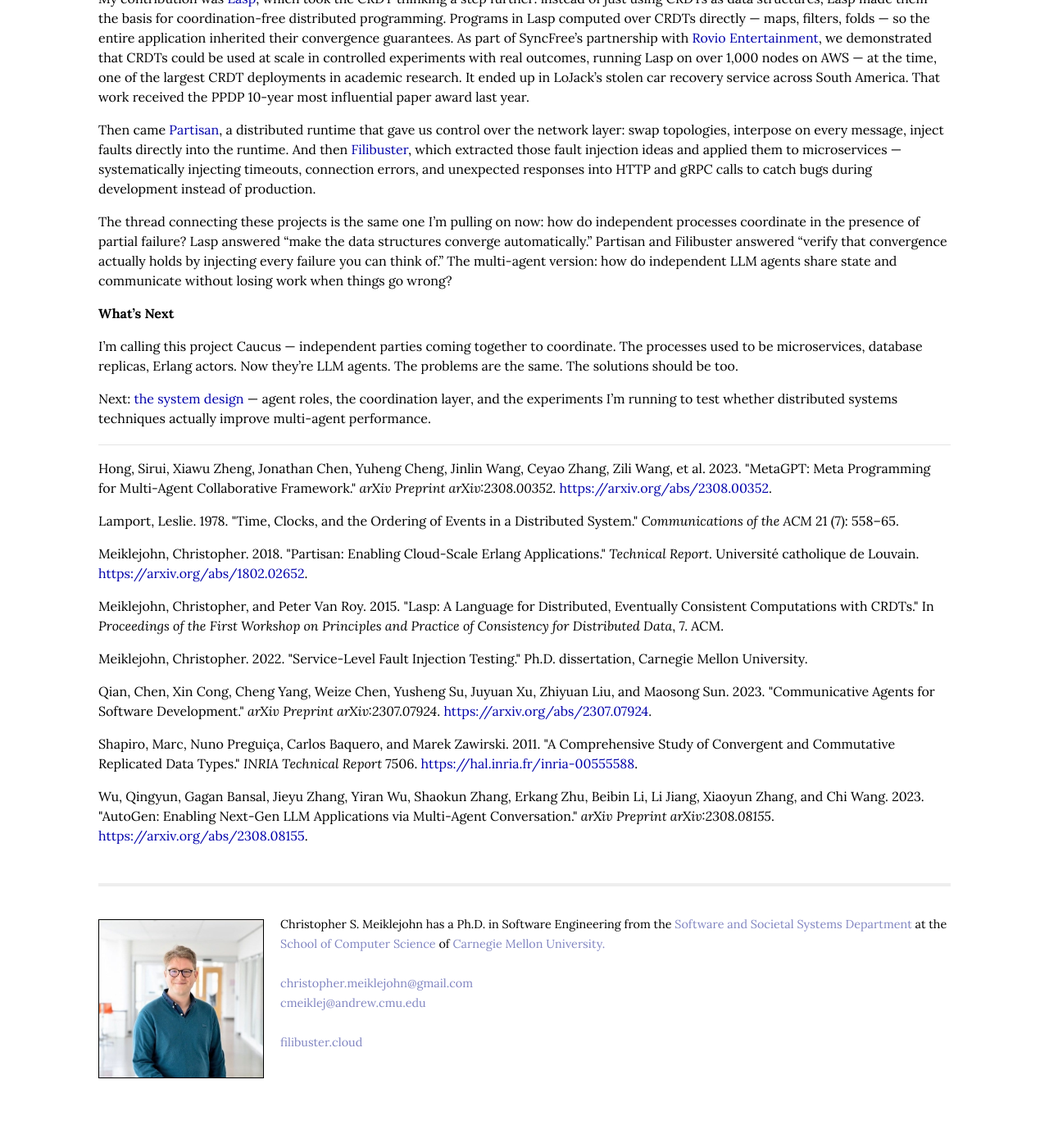
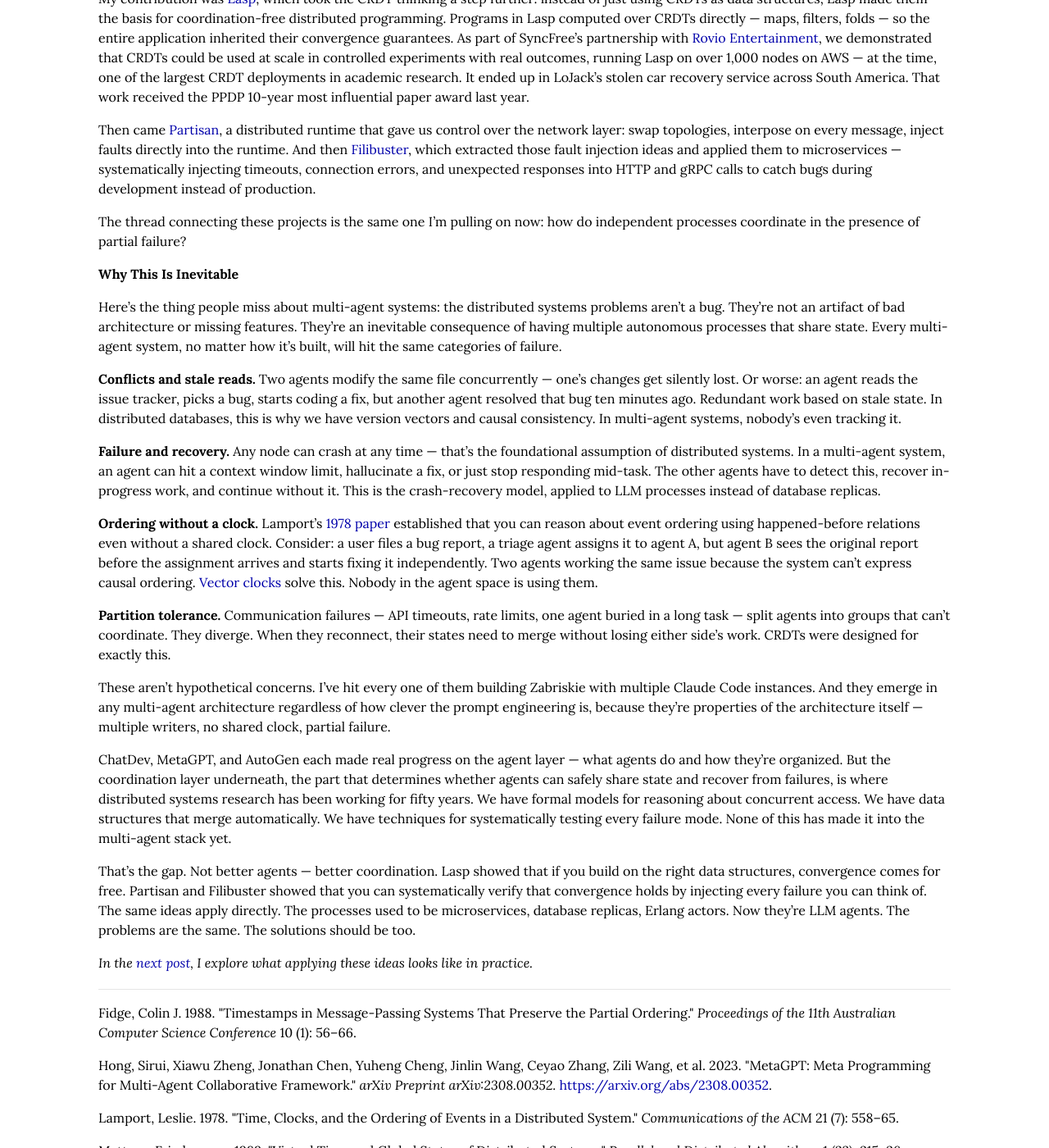
Before and after one commit to cmeiklejohn/cmeiklejohn.github.io, a Jekyll site: the page built from _posts/2026-03-30-caucus.markdown, in a window 1280 px wide and 1400 px high, scrolled down 1846 px. Shown: the whole window at 82% size. Built offline with Jekyll 4.4.1, drawn with Linux system fonts in a browser that asks for light colours; some web fonts are replaced; before the commit the page ends 3214 px from its top, so only the background shows below that; some of the changed text lies outside the part shown.

Commit message:
Make post self-contained: add failure taxonomy, retitle, close argument
- Retitled to "Multi-Agent Systems Have a Distributed Systems Problem"
- Added "Why This Is Inevitable" section with four failure categories
  pulled from the system design post: conflicts/stale reads, failure/
  recovery, ordering without a clock, partition tolerance
- Each category mapped to its distributed systems analog and solution
- Closes with a clear takeaway (not better agents, better coordination)
- Follow-up link is a single italic line, not a cliffhanger
- Added Fidge and Mattern to bibliography for vector clock citations

https://claude.ai/code/session_018mjBVoMgWwm8eLhnnMXsGy

```diff
--- a/_posts/2026-03-30-caucus.markdown
+++ b/_posts/2026-03-30-caucus.markdown
@@ -1,6 +1,6 @@
 ---
 layout: post
-title:  "Caucus: Why a Distributed Systems Researcher Is Building Multi-Agent LLM Coordination"
+title:  "Multi-Agent Systems Have a Distributed Systems Problem"
 date:   2026-03-30 00:00:00 -0000
 group: ai
 categories: ai agents distributed zabriskie
@@ -48,20 +48,40 @@ My contribution was [Lasp](https://arxiv.org/abs/1510.07191), which took the CRD
 
 Then came [Partisan](https://arxiv.org/abs/1802.02652), a distributed runtime that gave us control over the network layer: swap topologies, interpose on every message, inject faults directly into the runtime. And then [Filibuster](https://www.filibuster.cloud), which extracted those fault injection ideas and applied them to microservices — systematically injecting timeouts, connection errors, and unexpected responses into HTTP and gRPC calls to catch bugs during development instead of production.
 
-The thread connecting these projects is the same one I'm pulling on now: how do independent processes coordinate in the presence of partial failure? Lasp answered "make the data structures converge automatically." Partisan and Filibuster answered "verify that convergence actually holds by injecting every failure you can think of." The multi-agent version: how do independent LLM agents share state and communicate without losing work when things go wrong?
+The thread connecting these projects is the same one I'm pulling on now: how do independent processes coordinate in the presence of partial failure?
 
-## What's Next
+## Why This Is Inevitable
 
-I'm calling this project Caucus — independent parties coming together to coordinate. The processes used to be microservices, database replicas, Erlang actors. Now they're LLM agents. The problems are the same. The solutions should be too.
+Here's the thing people miss about multi-agent systems: the distributed systems problems aren't a bug. They're not an artifact of bad architecture or missing features. They're an inevitable consequence of having multiple autonomous processes that share state. Every multi-agent system, no matter how it's built, will hit the same categories of failure.
 
-Next: [the system design](/ai/agents/distributed/zabriskie/2026/04/03/caucus-system-design.html) — agent roles, the coordination layer, and the experiments I'm running to test whether distributed systems techniques actually improve multi-agent performance.
+**Conflicts and stale reads.** Two agents modify the same file concurrently — one's changes get silently lost. Or worse: an agent reads the issue tracker, picks a bug, starts coding a fix, but another agent resolved that bug ten minutes ago. Redundant work based on stale state. In distributed databases, this is why we have version vectors and causal consistency. In multi-agent systems, nobody's even tracking it.
+
+**Failure and recovery.** Any node can crash at any time — that's the foundational assumption of distributed systems. In a multi-agent system, an agent can hit a context window limit, hallucinate a fix, or just stop responding mid-task. The other agents have to detect this, recover in-progress work, and continue without it. This is the crash-recovery model, applied to LLM processes instead of database replicas.
+
+**Ordering without a clock.** Lamport's [1978 paper](https://lamport.azurewebsites.net/pubs/time-clocks.pdf) established that you can reason about event ordering using happened-before relations even without a shared clock. Consider: a user files a bug report, a triage agent assigns it to agent A, but agent B sees the original report before the assignment arrives and starts fixing it independently. Two agents working the same issue because the system can't express causal ordering. [Vector clocks](https://en.wikipedia.org/wiki/Vector_clock) solve this. Nobody in the agent space is using them.
+
+**Partition tolerance.** Communication failures — API timeouts, rate limits, one agent buried in a long task — split agents into groups that can't coordinate. They diverge. When they reconnect, their states need to merge without losing either side's work. CRDTs were designed for exactly this.
+
+These aren't hypothetical concerns. I've hit every one of them building Zabriskie with multiple Claude Code instances. And they emerge in any multi-agent architecture regardless of how clever the prompt engineering is, because they're properties of the architecture itself — multiple writers, no shared clock, partial failure.
+
+ChatDev, MetaGPT, and AutoGen each made real progress on the agent layer — what agents do and how they're organized. But the coordination layer underneath, the part that determines whether agents can safely share state and recover from failures, is where distributed systems research has been working for fifty years. We have formal models for reasoning about concurrent access. We have data structures that merge automatically. We have techniques for systematically testing every failure mode. None of this has made it into the multi-agent stack yet.
+
+That's the gap. Not better agents — better coordination. Lasp showed that if you build on the right data structures, convergence comes for free. Partisan and Filibuster showed that you can systematically verify that convergence holds by injecting every failure you can think of. The same ideas apply directly. The processes used to be microservices, database replicas, Erlang actors. Now they're LLM agents. The problems are the same. The solutions should be too.
+
+*In the [next post](/ai/agents/distributed/zabriskie/2026/04/03/caucus-system-design.html), I explore what applying these ideas looks like in practice.*
 
 <div id="refs" class="references">
+<div id="ref-fidge1988timestamps">
+<p>Fidge, Colin J. 1988. "Timestamps in Message-Passing Systems That Preserve the Partial Ordering." <em>Proceedings of the 11th Australian Computer Science Conference</em> 10 (1): 56–66.</p>
+</div>
 <div id="ref-hong2023metagpt">
 <p>Hong, Sirui, Xiawu Zheng, Jonathan Chen, Yuheng Cheng, Jinlin Wang, Ceyao Zhang, Zili Wang, et al. 2023. "MetaGPT: Meta Programming for Multi-Agent Collaborative Framework." <em>arXiv Preprint arXiv:2308.00352</em>. <a href="https://arxiv.org/abs/2308.00352" class="uri">https://arxiv.org/abs/2308.00352</a>.</p>
 </div>
 <div id="ref-lamport1978time">
 <p>Lamport, Leslie. 1978. "Time, Clocks, and the Ordering of Events in a Distributed System." <em>Communications of the ACM</em> 21 (7): 558–65.</p>
+</div>
+<div id="ref-mattern1989virtual">
+<p>Mattern, Friedemann. 1989. "Virtual Time and Global States of Distributed Systems." <em>Parallel and Distributed Algorithms</em> 1 (23): 215–26.</p>
 </div>
 <div id="ref-meiklejohn2018partisan">
 <p>Meiklejohn, Christopher. 2018. "Partisan: Enabling Cloud-Scale Erlang Applications." <em>Technical Report</em>. Université catholique de Louvain. <a href="https://arxiv.org/abs/1802.02652" class="uri">https://arxiv.org/abs/1802.02652</a>.</p>
```
